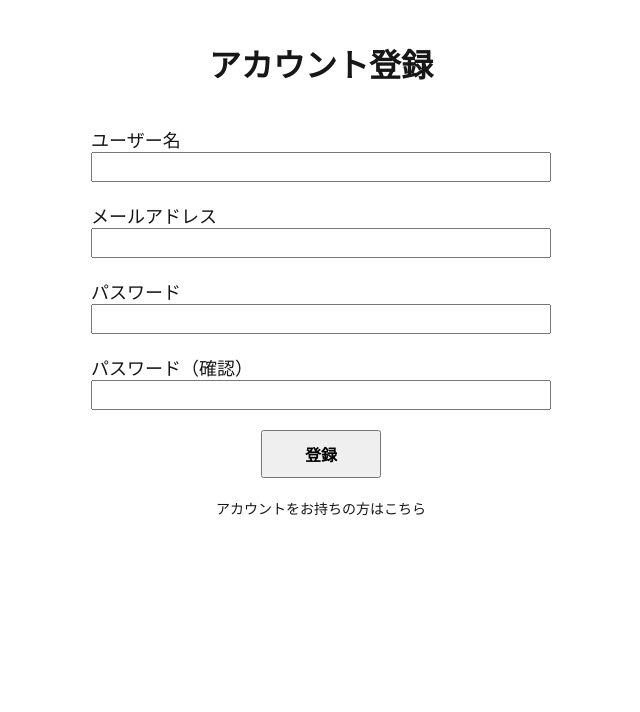
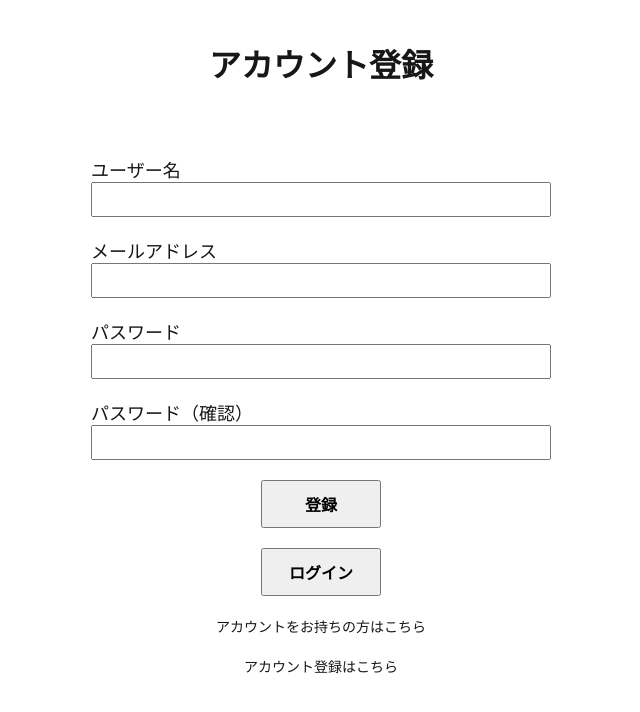
Before and after one commit to nayutarou2/gacha-app, a Next.js app in the folder gacha-app-frontend/: page /auth/register in a window 1280 px wide. Shown: the top 712 px of the page, without its empty margins (319-959 px from the left). Built offline with nearby package versions, Linux system fonts and the light colour scheme; no server answers.

Commit message:
ログインページと登録ページの共通コンポーネントの作成とバリデーションエラーが出るように設定

```diff
--- a/gacha-app-frontend/app/auth/register/page.tsx
+++ b/gacha-app-frontend/app/auth/register/page.tsx
@@ -1,60 +1,20 @@
-"use client"
-
-import Link from "next/link";
+import AuthForm from "@/components/AuthForm";
 import styles from "./register.module.css";
-import { registerAction, RegisterAction } from "@/app/api/auth";
-import { useActionState } from "react";
-
-const initialState: RegisterAction = {
-  success: false,
-  username: "",
-  email: ""
-};
+import { registerAction } from "@/app/api/auth";
 
 export default function Register() {
-  const [state, formAction, isPending] = useActionState(registerAction, initialState);
+
+  const initialState = {
+    success: false,
+    username: "",
+    email: "",
+  };
 
   return (
     <div className={styles.body}>
       <div className={styles.login}>
         <h1 className={styles.h1}>アカウント登録</h1>
-
-        {/* エラーメッセージの表示 */}
-        {state.error && <p className={styles.error_message}>{state.error}</p>}
-
-        <form action={formAction} className={styles.form}>
-          <div className={styles.form_section}>
-            <label htmlFor="username">ユーザー名</label>
-            <input type="text" name="username" id="username" className={styles.input_login} defaultValue={state.username} required />
-          </div>
-
-          <div className={styles.form_section}>
-            <label htmlFor="email">メールアドレス</label>
-            <input type="email" name="email" id="email" className={styles.input_login} defaultValue={state.email} required />
-          </div>
-
-          <div className={styles.form_section}>
-            <label htmlFor="password">パスワード</label>
-            <input type="password" name="password" id="password" className={styles.input_login} required />
-          </div>
-
-          <div className={styles.form_section}>
-            <label htmlFor="passwordConf">パスワード（確認）</label>
-            <input type="password" name="password_confirm" id="passwordConf" className={styles.input_login} required />
-          </div>
-
-          <div className={styles.button_section}>
-            <button type="submit" className={styles.button} disabled={isPending}>
-              {isPending ? "登録中..." : "登録"}
-            </button>
-          </div>
-
-          <div className={styles.link_section}>
-            <Link className={styles.register_link} href={"/auth/login"}>
-              アカウントをお持ちの方はこちら
-            </Link>
-          </div>
-        </form>
+        <AuthForm auth="register" action={registerAction} initialState={initialState} />
       </div>
     </div>
   );
--- /dev/null
+++ b/gacha-app-frontend/components/AuthForm.tsx
@@ -0,0 +1,104 @@
+"use client"
+
+import styles from "@/app/auth/login/login.module.css";
+import Link from "next/link";
+import { useActionState } from "react";
+
+
+interface AuthState {
+  success?: boolean;
+  email?: string;
+  username?: string; // ログイン時は使わないので「?（あってもなくてもいい）」にする
+  error?: string;    // エラー表示用
+  fieldErrors?: {
+    username?: string[];
+    email?: string[];
+    password?: string[];
+  };
+}
+
+// ジェネリック型  を使って、ログイン・登録どちらの型が来ても対応できるようにします
+interface AuthFormProps {
+  auth: "login" | "register";
+  action: (state: AuthState, formData: FormData) => Promise<AuthState> | AuthState;
+  initialState: AuthState; // 初期値の型
+}
+
+export default function AuthForm(props: AuthFormProps) {
+
+  /**
+   * useActionState
+   * 左辺
+   * - 第一引数...状態(state)
+   * - 第二引数...reducerを実行する関数
+   * - 第三引数...reducerが進行中かどうかを知らせる状態
+   * 右辺
+   * - 第一引数...reducerを呼び出している関数
+   * - 第二引数...初期値
+   */
+  const [state, formAction, isPending] = useActionState(props.action, props.initialState);
+  const isLogin = props.auth == "login";
+
+  return (
+    <>
+      {state.error && <p className={styles.error_message}>{state.error}</p>}
+
+      <form action={formAction} className={styles.form}>
+        {!isLogin &&
+          <div className={styles.form_section}>
+            <label htmlFor="username">ユーザー名</label>
+            <input type="text" name="username" id="username" className={styles.input_login} defaultValue={state.username} required />
+            {state.fieldErrors?.username && (
+              <p className={styles.field_error}>{state.fieldErrors.username.join("、")}</p>
+            )}
+          </div>
+        }
+
+        <div className={styles.form_section}>
+          <label htmlFor="email">メールアドレス</label>
+          <input type="email" name="email" id="email" className={styles.input_login} defaultValue={state.email} required />
+          {state.fieldErrors?.email && (
+            <p className={styles.field_error}>{state.fieldErrors.email.join("、")}</p>
+          )}
+        </div>
+
+        <div className={styles.form_section}>
+          <label htmlFor="password">パスワード</label>
+          <input type="password" name="password" id="password" className={styles.input_login} required />
+          {state.fieldErrors?.password && (
+              <p className={styles.field_error}>{state.fieldErrors.password.join("、")}</p>
+            )}
+        </div>
+
+        {!isLogin &&
+          <div className={styles.form_section}>
+            <label htmlFor="passwordConf">パスワード（確認）</label>
+            <input type="password" name="password_confirm" id="passwordConf" className={styles.input_login} required />
+          </div>
+        }
+
+        {!isLogin &&
+          <div className={styles.button_section}>
+            <button type="submit" className={styles.button} disabled={isPending}>
+              {isPending ? "登録中..." : "登録"}
+            </button>
+          </div>
+        }
+        <div className={styles.button_section}>
+          <button type="submit" className={styles.button} disabled={isPending} >{isPending ? "送信中" : "ログイン"}</button>
+        </div>
+
+        {!isLogin &&
+          <div className={styles.link_section}>
+            <Link className={styles.register_link} href={"/auth/login"}>アカウントをお持ちの方はこちら</Link>
+          </div>
+        }
+        <div className={styles.link_section}>
+          <Link className={styles.register_link} href={"/auth/register"}>アカウント登録はこちら</Link>
+        </div>
+      </form>
+
+    </>
+  );
+
+}
```
Also changed, not shown: gacha-app-frontend/app/auth/login/page.tsx (+8 -2 lines).
